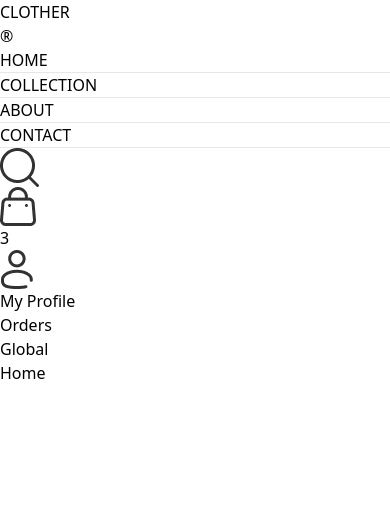
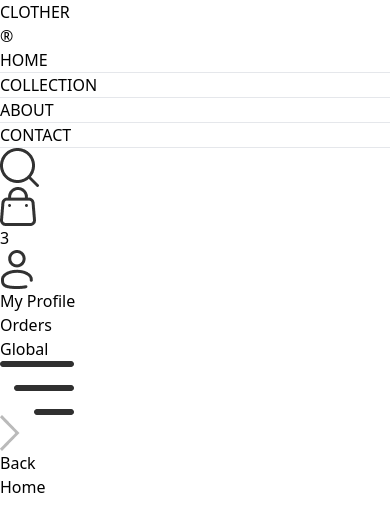
Before and after one commit to Jalal-Elhajouji/Clother, a React (Vite) app: page / in a window 390 px wide. Shown: the top 532 px of the page. Built offline with nearby package versions, Linux system fonts and the light colour scheme.

Commit message:
Navbar for small screens

```diff
--- a/src/components/Navbar.jsx
+++ b/src/components/Navbar.jsx
@@ -1,8 +1,12 @@
-import React from 'react'
+import React, { useState } from 'react'
 import { Link, NavLink } from 'react-router-dom'
 import { assets } from '../assets/assets'
 
 const Navbar = () => {
+
+    const [visibe, setVisible] = useState(false);
+
+
     return (
         <div className='flex items-center justify-between py-3 font-medium'>
 
@@ -47,6 +51,17 @@
                         </div>
                     </div>
                 </div>
+                <img onClick={ ()=>setVisible(true) } src={assets.menu_icon} className='w-5 cursor-pointer sm:hidden' alt="M" />
+            </div>
+
+            {/* menu for small screens */}
+            <div className={`absolute top-0 right-0 bottom-0 overflow-hidden bg-white transition-all ${ visibe ? 'w-full' : 'w-0' } `}>
+                <div className='flex flex-col text-zinc-600'>
+                    <div onClick={()=>setVisible(false)} className='flex items-center gap-4 p-3 cursor-pointer'>
+                        <img src={assets.dropdown_icon} className='h-4 rotate-180 ' alt="" />
+                        <p>Back</p>
+                    </div>
+                </div>
             </div>
 
         </div>
```
